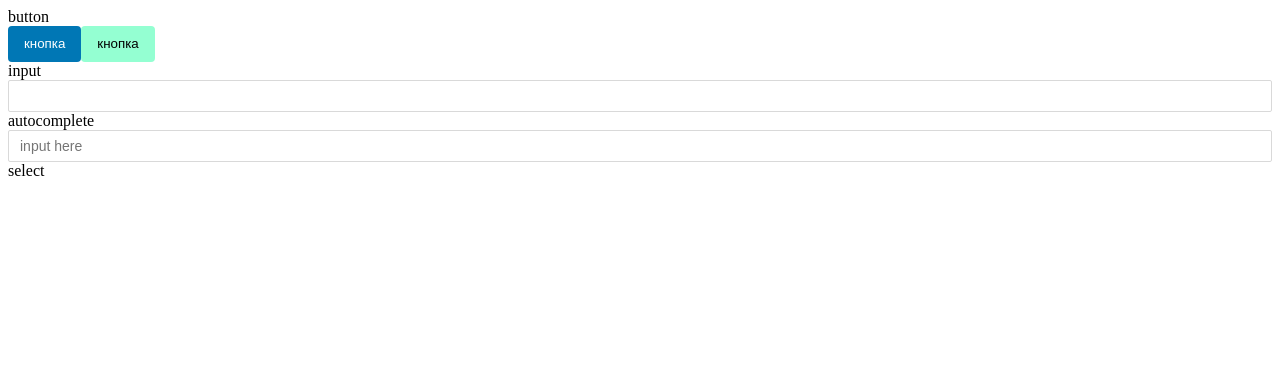
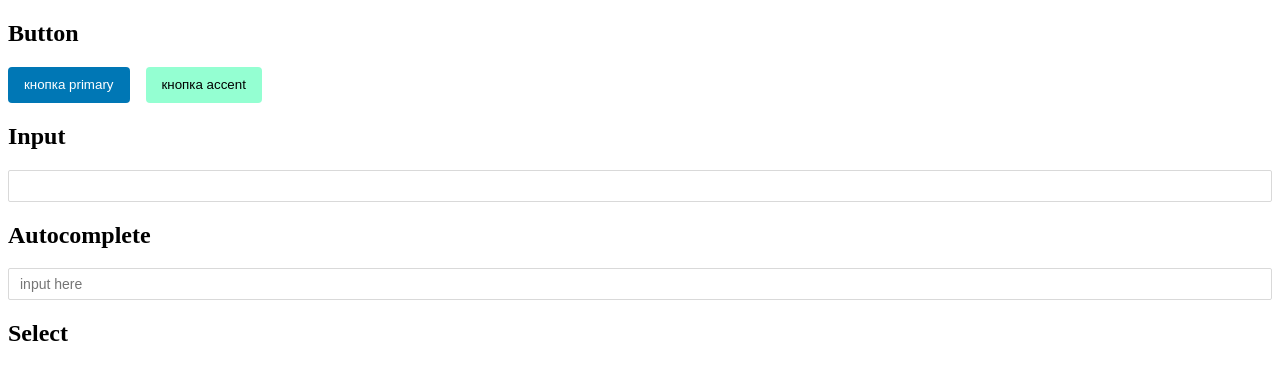
Before and after one commit to AnteaterCode/shatilokit, an Angular app: page / in a window 1280 px wide. Shown: the top 380 px of the page. Built offline with nearby package versions, Linux system fonts and the light colour scheme.

Commit message:
тема

```diff
--- a/src/app/app.component.html
+++ b/src/app/app.component.html
@@ -1,16 +1,16 @@
 <div>
-  button
+  <h2>Button</h2>
 </div>
 <sh-buttondemo></sh-buttondemo>
 <div>
-  input
+  <h2> Input</h2>
 </div>
 <sh-inputdemo></sh-inputdemo>
 <div>
-  autocomplete
+  <h2> Autocomplete</h2>
 </div>
 <sh-autocompletedemo>
 </sh-autocompletedemo>
 <div>
-  select
+  <h2>Select </h2>
 </div>
--- a/src/app/components/button/_button-theme.scss
+++ b/src/app/components/button/_button-theme.scss
@@ -6,17 +6,18 @@
         background: transparent;
     }
 
-    @include mat-button-theme-property($config, 'color', default-contrast);
-    @include mat-button-theme-property($config, 'background-color', default);
+    @include sh-button-theme-property($config, 'color', default-contrast);
+    @include sh-button-theme-property($config, 'background-color', default);
 }
 
-@mixin mat-button-theme-property($theme, $property, $hue) {
+@mixin sh-button-theme-property($theme, $property, $hue) {
    // получаем палитру основного цвета
     $primary: map-get($theme, primary);
     $accent: map-get($theme, accent);
     // $background: map-get($theme, background);
     // $foreground: map-get($theme, foreground);
-    @debug  $property sh-color($primary, $hue);
+
+    // устанавливаем цвета
     .sh-primary {
       // получаем цвет из палитры
       #{$property}: sh-color($primary, $hue);
@@ -29,6 +30,5 @@
 
 @mixin sh-button-theme($theme) {
     $color: mat-get-color-config($theme);
-
     @include sh-button-color($color);
 }
--- /dev/null
+++ b/src/app/components/card/card.component.html
@@ -0,0 +1,3 @@
+<p>
+  card works!
+</p>
--- a/src/app/showcase/components/buttondemo/buttondemo.component.html
+++ b/src/app/showcase/components/buttondemo/buttondemo.component.html
@@ -1,2 +1,2 @@
-<button shButton color="primary"> кнопка </button>
-<button shButton color="accent"> кнопка </button>
+<button shButton color="primary"> кнопка primary</button>
+<button style="margin-left: 16px;" shButton color="accent"> кнопка  accent</button>
```
Also changed, not shown: src/app/components/card/card.component.ts (added, +15 -0 lines), src/app/components/card/card.module.ts (added, +12 -0 lines), src/app/components/card/_card-theme.scss (added), src/app/components/card/card.component.scss (added), src/app/components/card/public-api.ts (added).
